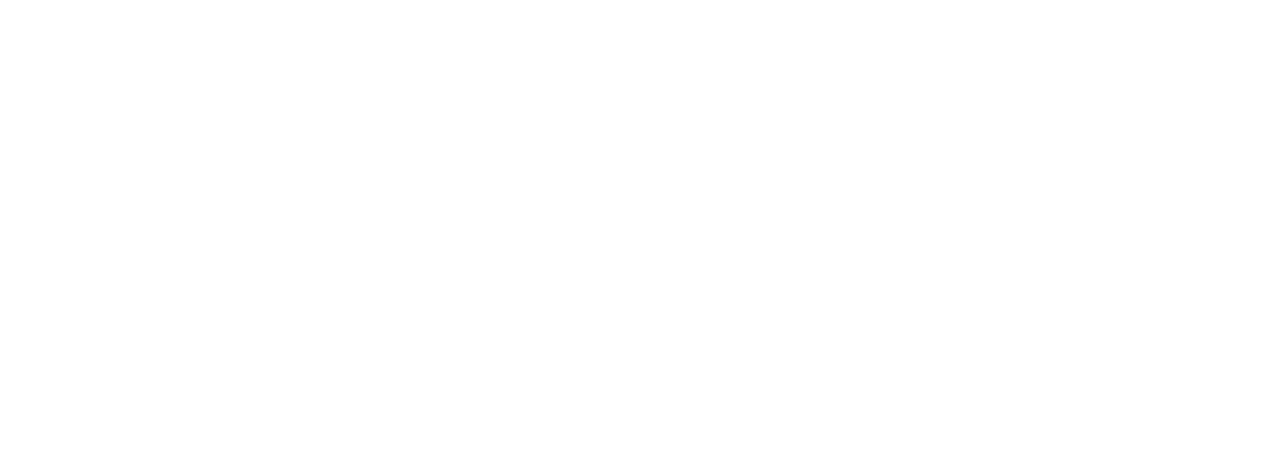
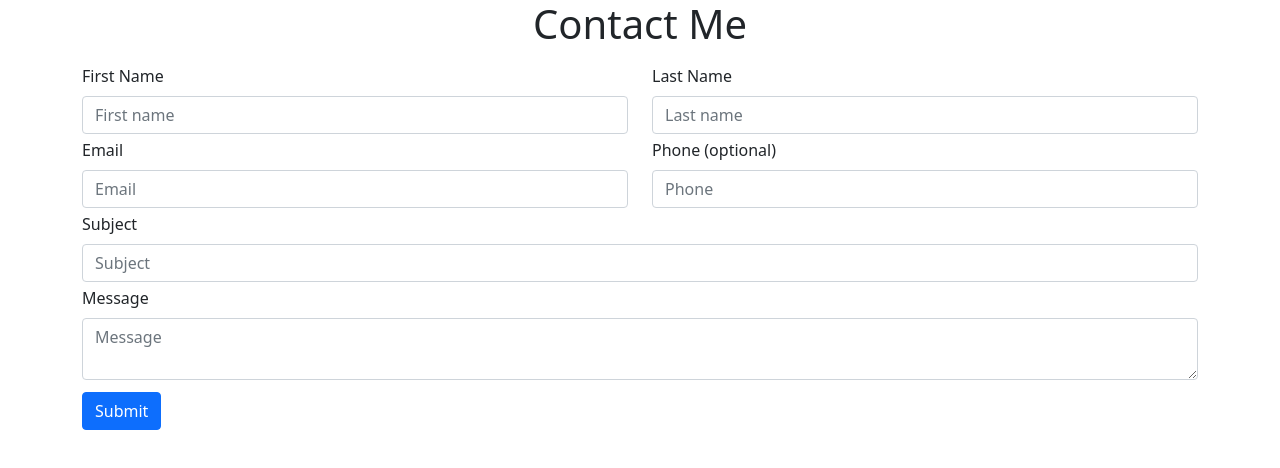
Before and after one commit to Robertm78/Contact_Form, a plain HTML site: page Index.html in a window 1280 px wide. Drawn offline with nearby package versions, Linux system fonts and the light colour scheme.

Commit message:
add contact_form

```diff
--- a/Index.html
+++ b/Index.html
@@ -5,8 +5,59 @@
     <meta http-equiv="X-UA-Compatible" content="IE=edge">
     <meta name="viewport" content="width=device-width, initial-scale=1.0">
     <title>Document</title>
+    <link rel="stylesheet" href="https://cdn.jsdelivr.net/npm/bootstrap@5.1.1/dist/css/bootstrap.min.css" integrity="sha384-F3w7mX95PdgyTmZZMECAngseQB83DfGTowi0iMjiWaeVhAn4FJkqJByhZMI3AhiU" crossorigin="anonymous">
 </head>
 <body>
+ <h1 class="text-center mb-3">Contact Me</h1>
+ <div class="container">
+     <div class="row">
+<div class="col">
+    <form action="#">
+        <div class="row mb-1">
+            <div class="col">
+                <label class="form-label">First Name</label>
+                <input type="text" name="firstName" class="form-control" placeholder="First name"
+                    aria-label="First name" required>
+            </div>
+            <div class="col">
+                <label class="form-label">Last Name</label>
+                <input type="text" name="lastName" class="form-control" placeholder="Last name"
+                    aria-label="Last name" required>
+            </div>
+        </div>
+        <div class="row mb-1">
+            <div class="col">
+                <label class="form-label">Email</label>
+                <input type="email" name="email" class="form-control" placeholder="Email"
+                    aria-label="Email" required>
+            </div>
+            <div class="col">
+                <label class="form-label">Phone (optional)</label>
+                <input type="text" name="phone" class="form-control" placeholder="Phone"
+                    aria-label="Phone">
+            </div>
+        </div>
+        <div class="row mb-1">
+            <div class="col">
+                <label class="form-label">Subject</label>
+                <input type="text" name="subject" class="form-control" placeholder="Subject"
+                    aria-label="Subject" required>
+            </div>
+        </div>
+        <div class="row mb-1">
+            <div class="col">
+                <label class="form-label">Message</label>
+                <textarea type="text" name="message" class="form-control" placeholder="Message"
+                    aria-label="Message" required></textarea>
+            </div>
+        </div>
+        <button type="submit" class="btn btn-primary mt-2">Submit</button>
+    </form>
+</div>
+     </div>
 
+ </div>
+
+ <script src="https://cdn.jsdelivr.net/npm/bootstrap@5.1.1/dist/js/bootstrap.min.js" integrity="sha384-skAcpIdS7UcVUC05LJ9Dxay8AXcDYfBJqt1CJ85S/CFujBsIzCIv+l9liuYLaMQ/" crossorigin="anonymous"></script>
 </body>
 </html>
```
